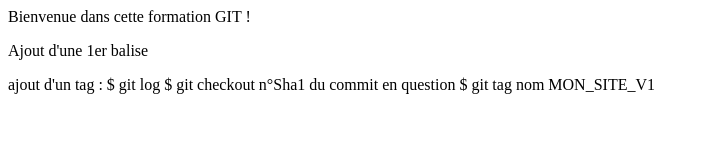
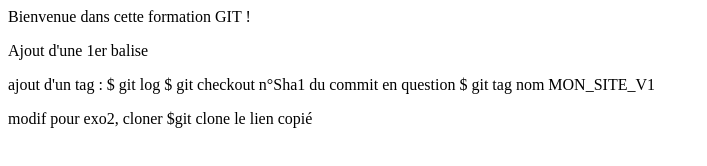
Before and after one commit to AsmaSaci1/Project1, a plain HTML site: page index.html in a window 1280 px wide. Shown: the whole page, without its empty margins (0-707 px from the left). Drawn offline with Linux system fonts and the light colour scheme.

Commit message:
#1 :modif index exo2 et ajou image

```diff
--- a/index.html
+++ b/index.html
@@ -22,5 +22,8 @@
         <div>
             <p>ajout d'un tag : $ git log  $ git checkout n°Sha1 du commit en question $ git tag nom MON_SITE_V1</p>
         </div>
+        <div>
+            <p>modif pour exo2, cloner $git clone le lien copié </p>
+        </div>
 
 </body></html>
```
Also changed, not shown: image/images.png (added).
